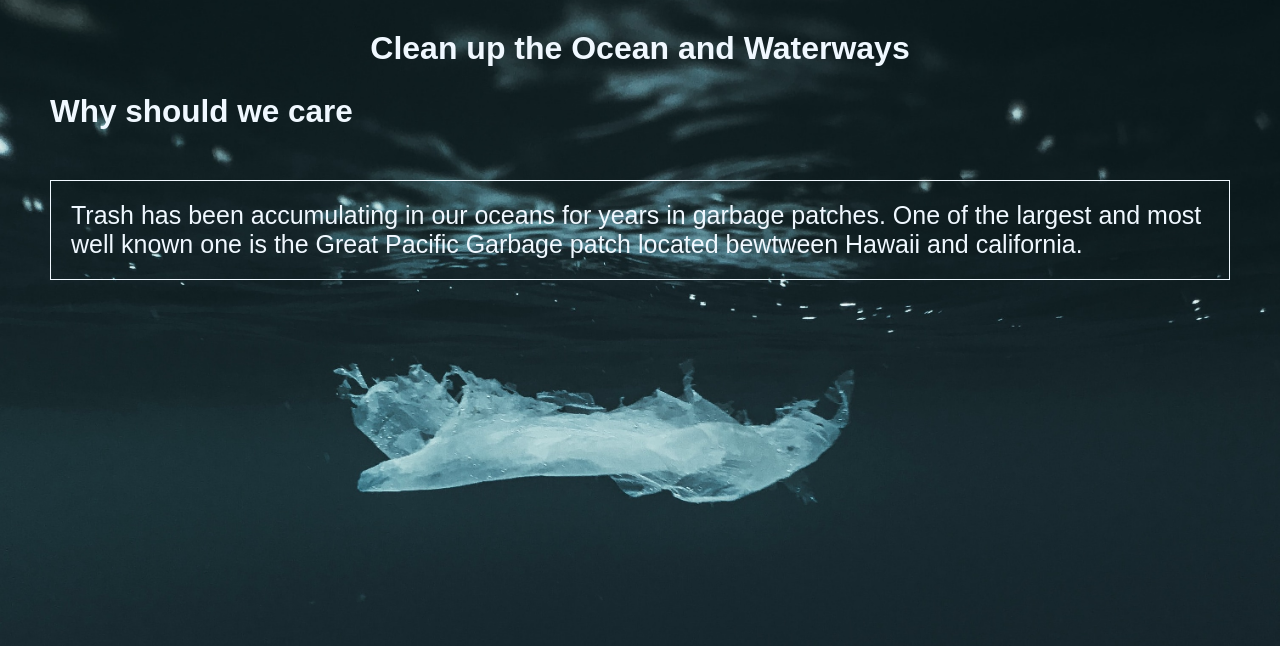
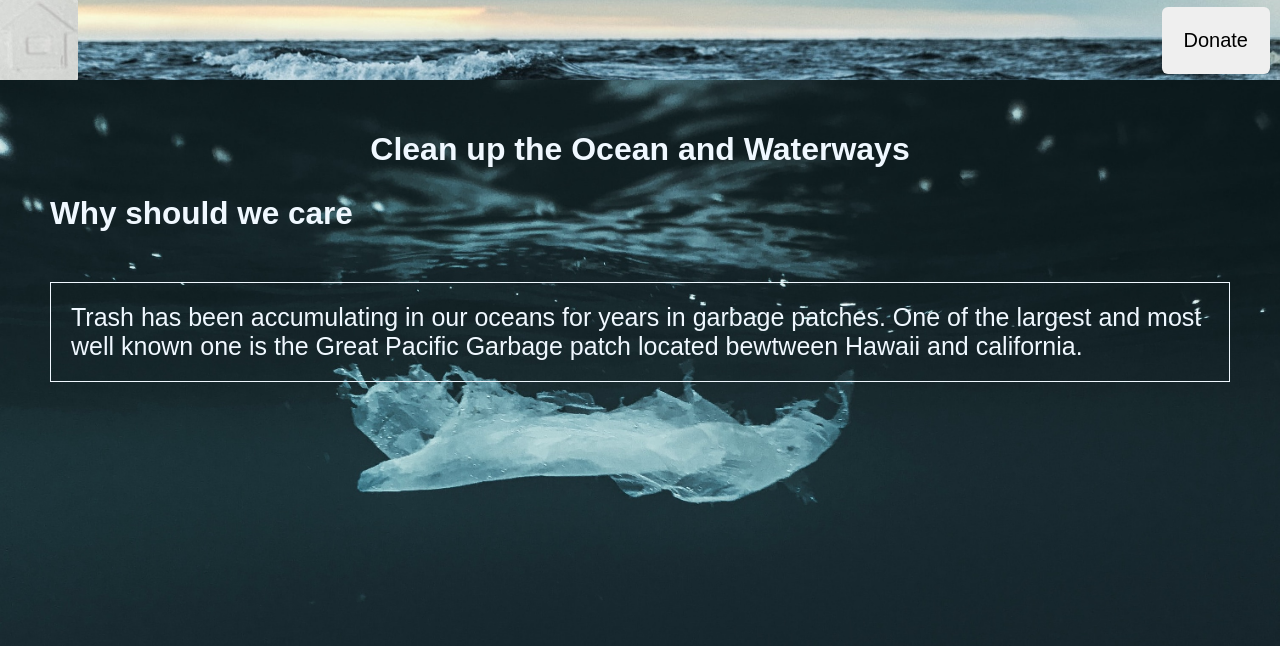
Before and after one commit to Steven-C1998/TTP_Assignment1, a plain HTML site: page index.html in a window 1280 px wide. Drawn offline with Linux system fonts and the light colour scheme.

Commit message:
Add NavBar, closes #3

```diff
--- a/index.html
+++ b/index.html
@@ -6,6 +6,20 @@
 </head>
 
 <body>
+        <nav>
+            <a href="index.html">
+                <img src="./images/homeButton.jpg" class="nav-logo" />
+            </a>
+            <header>
+                <ul class="nav-items">
+                    <a href="about.html">
+                        <button class="donate">
+                            <li>Donate</li>
+                        </button>
+                    </a>
+                </ul>
+            </header>
+        </nav>
     <header>
         <h1 class="home-header">Clean up the Ocean and Waterways<h1>
     </header>
```
